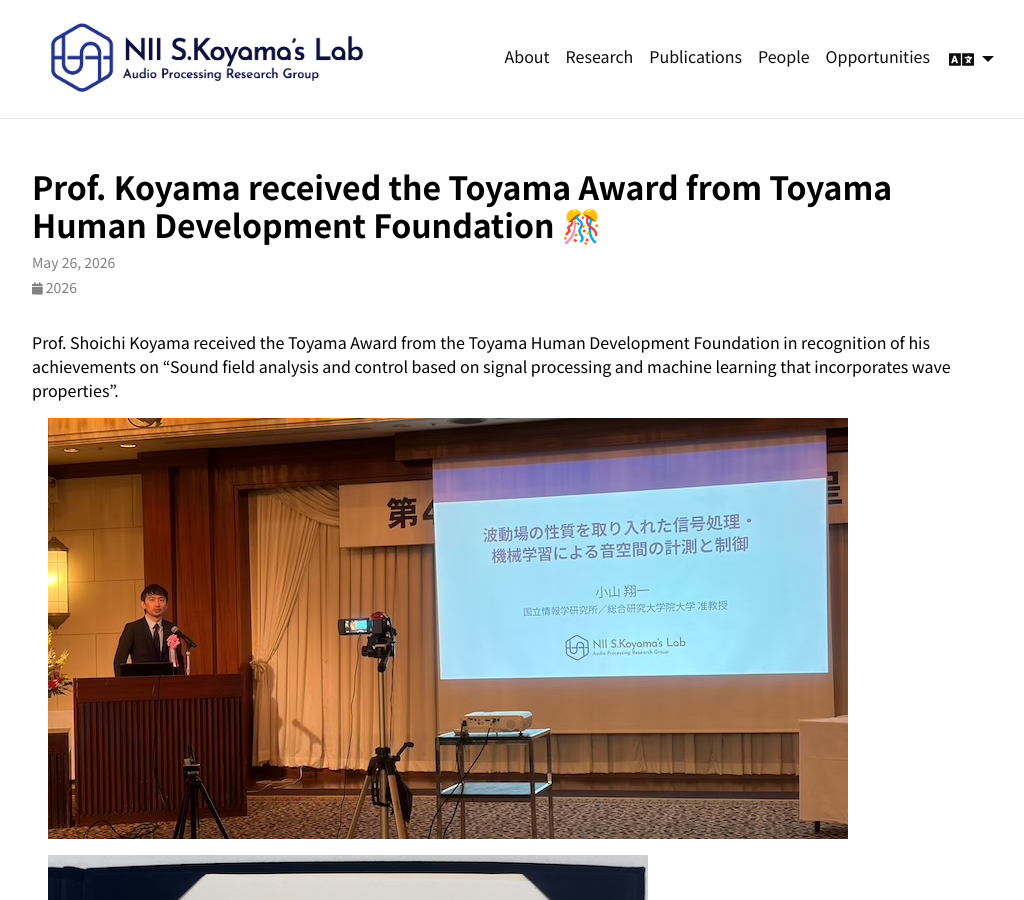
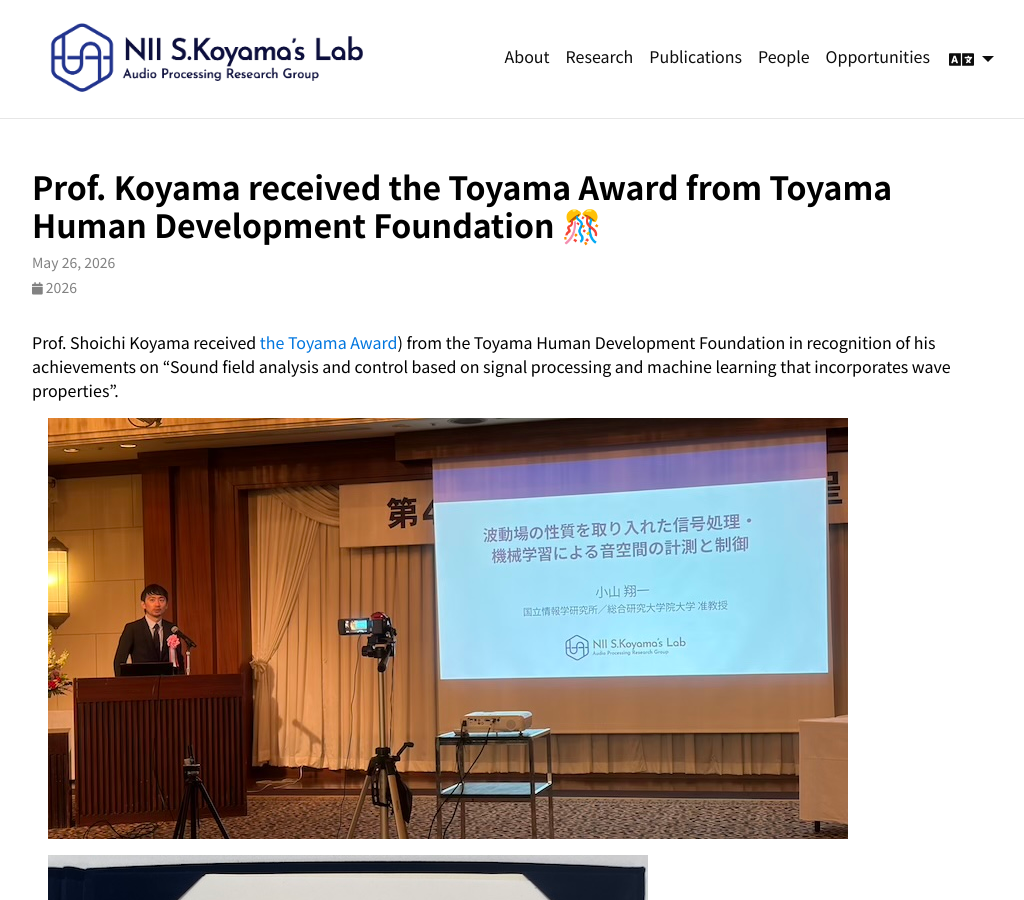
Before and after one commit to skoyamalab/skoyamalab.github.io, a Jekyll site: the page built from _news/announcement20260526.md, in a window 1280 px wide and 900 px high. Shown: the whole window, without its empty margins (123-1147 px from the left). Built offline with Jekyll 4.4.1, drawn with Linux system fonts in a browser that asks for light colours; full-size pictures stand in for the smaller copies a plugin makes; comment, search, counter and statistics services are not loaded; a style sheet for code colours, icons or effects is not loaded; some of the changed lines change nothing that is shown.

Commit message:
updated news

```diff
--- a/_news/announcement20260526.md
+++ b/_news/announcement20260526.md
@@ -7,7 +7,7 @@ inline: false
 related_posts: false
 ---
 
-Prof. Shoichi Koyama received the Toyama Award from the Toyama Human Development Foundation in recognition of his achievements on "Sound field analysis and control based on signal processing and machine learning that incorporates wave properties".
+Prof. Shoichi Koyama received [the Toyama Award](https://www.t-hito.or.jp/zaidan/toyamashou/announcement_R8.html)) from the Toyama Human Development Foundation in recognition of his achievements on "Sound field analysis and control based on signal processing and machine learning that incorporates wave properties".
 
 <div style="margin: 1rem;">
 <div class="row">
```
